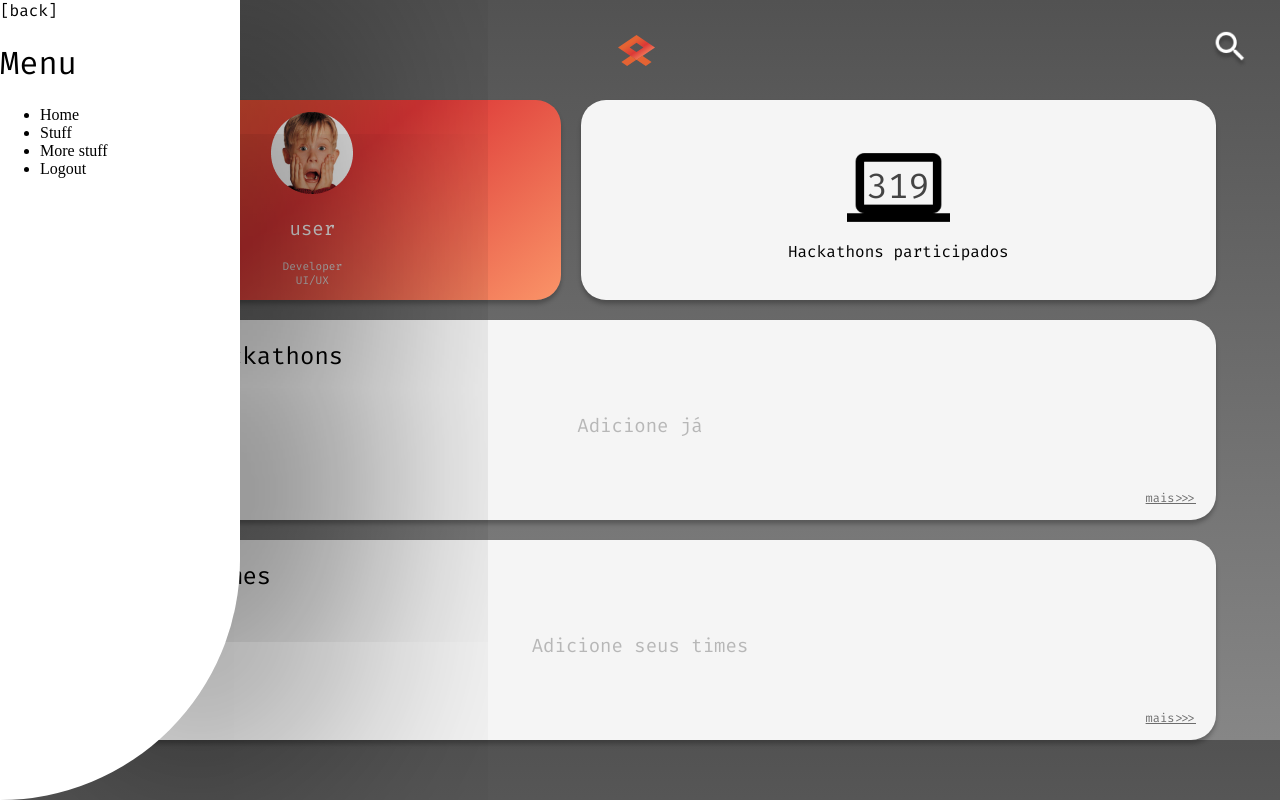
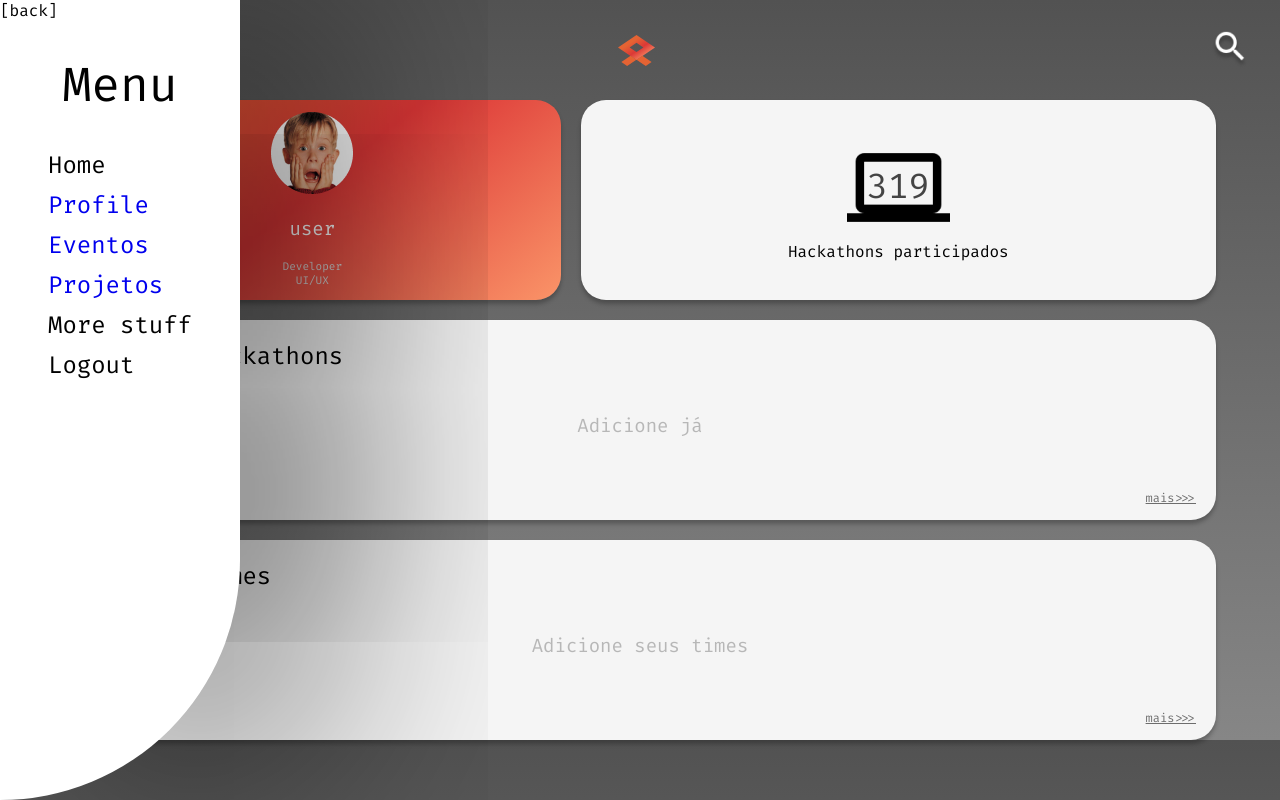
Before and after one commit to hackatool/frontend, a React (Create React App) app: page / in a window 1280 px wide. Both pictures are taken after a click on the picture 46 px from the left and 50 px from the top of the page. Built offline with nearby package versions, Linux system fonts and the light colour scheme.

Commit message:
add links and styling to menu

```diff
--- a/src/common/global.scss
+++ b/src/common/global.scss
@@ -7,22 +7,12 @@ body {
 }
 
 h1, h2,
-span {
+span, li, a {
     font-family: Fira Code, monospace;
     font-style: normal;
     font-weight: normal;
 }
-a {
-    font-family: Fira Code, monospace;
-    font-style: normal;
-    font-weight: normal;
 
-    font-size: 12px;
-    line-height: 16px;
-    text-decoration-line: underline;
-
-    color: #6D6D6D;
-}
 
 .card {
     background: #f5f5f5;
--- a/src/components/Menu/index.jsx
+++ b/src/components/Menu/index.jsx
@@ -1,4 +1,5 @@
 import React, { Component } from 'react'
+import { Link } from "react-router-dom";
 
 import {menuBlock} from "./style.module.scss";
 
@@ -15,7 +16,9 @@ export default class Menu extends Component {
 
                     <ul>
                         <li>Home</li>
-                        <li>Stuff</li>
+                        <li> <Link to="/user">Profile</Link> </li>
+                        <li> <Link to="/hackathons">Eventos</Link> </li>
+                        <li> <Link to="/user">Projetos</Link> </li>
                         <li>More stuff</li>
                         <li>Logout</li>
                     </ul>
--- a/src/components/Menu/style.module.scss
+++ b/src/components/Menu/style.module.scss
@@ -7,4 +7,26 @@
     background-color: white;
     box-shadow: 100px 0px 250px rgba(0, 0, 0, 0.59);
     border-radius: 0px 0px 250px 0px;
+
+    h1 {
+        font-size: 48px;
+        line-height: 64px;
+        text-align: center;
+    }
+
+    li {
+        list-style-type: none;
+        font-size: 24px;
+        line-height: 32px;
+        margin: 8px;
+    }
+
+    a {
+        text-decoration-line: none;
+
+        &:visited {
+            // not needed if we specify the color
+            color: black;
+        }
+    }
 }
--- a/src/pages/CardList/style.scss
+++ b/src/pages/CardList/style.scss
@@ -113,6 +113,12 @@ justify-content: center;
     }
 
     a {
+        font-size: 12px;
+        line-height: 16px;
+        text-decoration-line: underline;
+
+        color: #6D6D6D;
+
         grid-area: link;
         text-align: right;
         padding-right: 20px;
```
